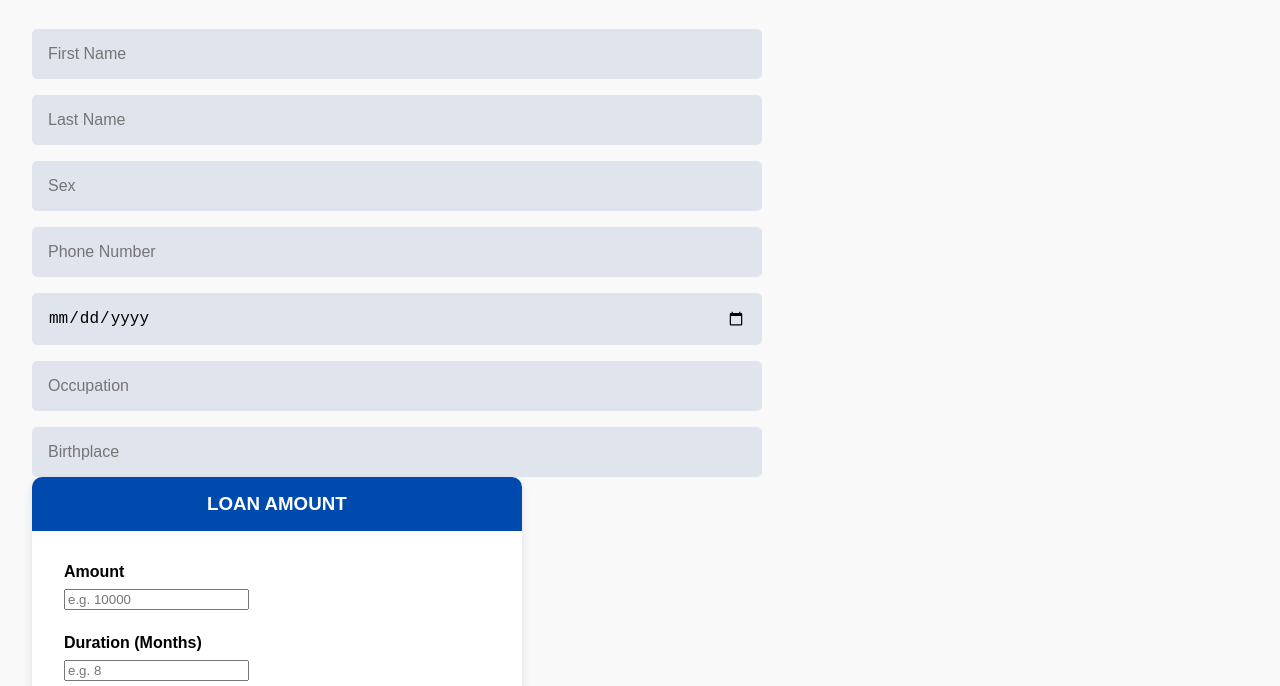
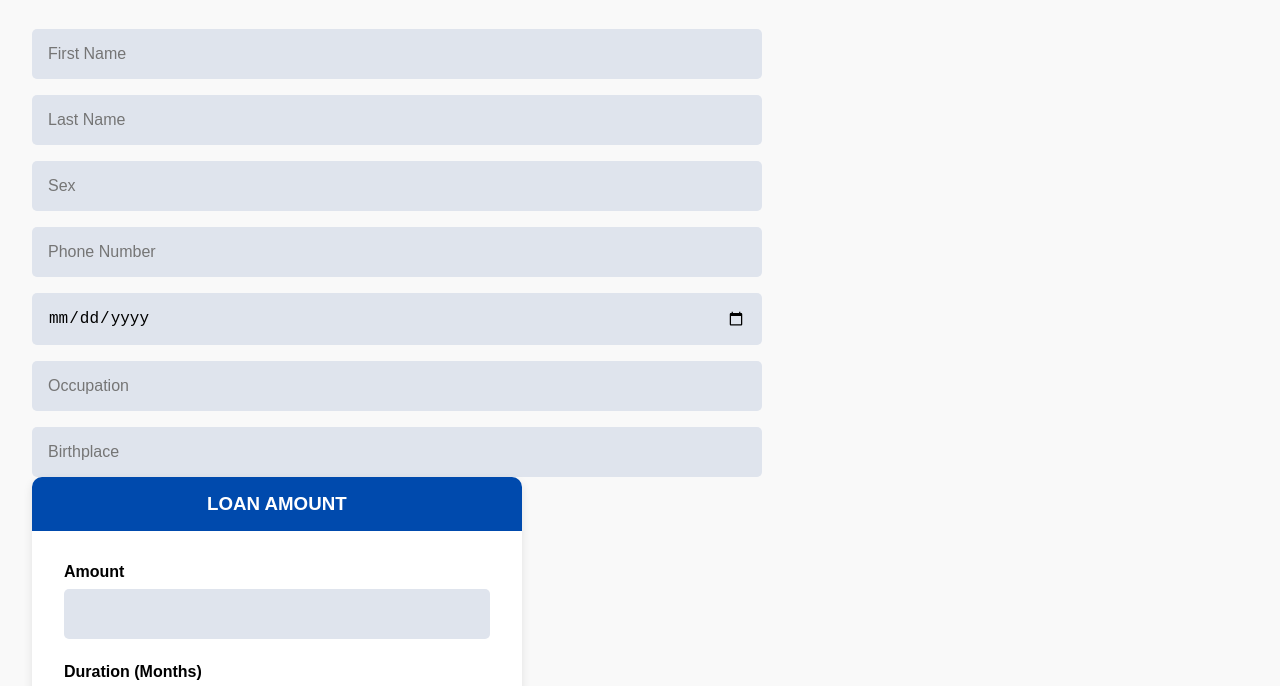
Before and after one commit to KaynAntonio/LC-Lending-Business, a plain HTML site: page Form.html in a window 1280 px wide. Shown: the part 249-935 px from the top of the page. Drawn offline with Linux system fonts and the light colour scheme.

Commit message:
Update Form.html

```diff
--- a/Form.html
+++ b/Form.html
@@ -114,13 +114,14 @@
       font-weight: bold;
     }
 
-    .loan-section input[type="text"] {
+    .loan-section input[type="number"] {
   width: 100%;
   padding: 1rem;
   background-color: #dfe4ed;
   border: none;
   border-radius: 5px;
   font-size: 1rem;
+  box-sizing: border-box;
 }
 
     .loan-info {
@@ -194,9 +195,9 @@
       <h3>LOAN AMOUNT</h3>
       <div>
         <label for="amount">Amount</label>
-        <input id="amount" type="number" placeholder="e.g. 10000" required />
+        <input id="amount" type="number" placeholder="" required />
         <label for="duration">Duration (Months)</label>
-        <input id="duration" type="number" placeholder="e.g. 8" required />
+        <input id="duration" type="number" placeholder="" required />
       </div>
       <div class="loan-info">
         <div><span>Pay Monthly</span><strong id="monthlyPayment">₱0</strong></div>
```
Lines whose indentation alone changed are shown as unchanged.
